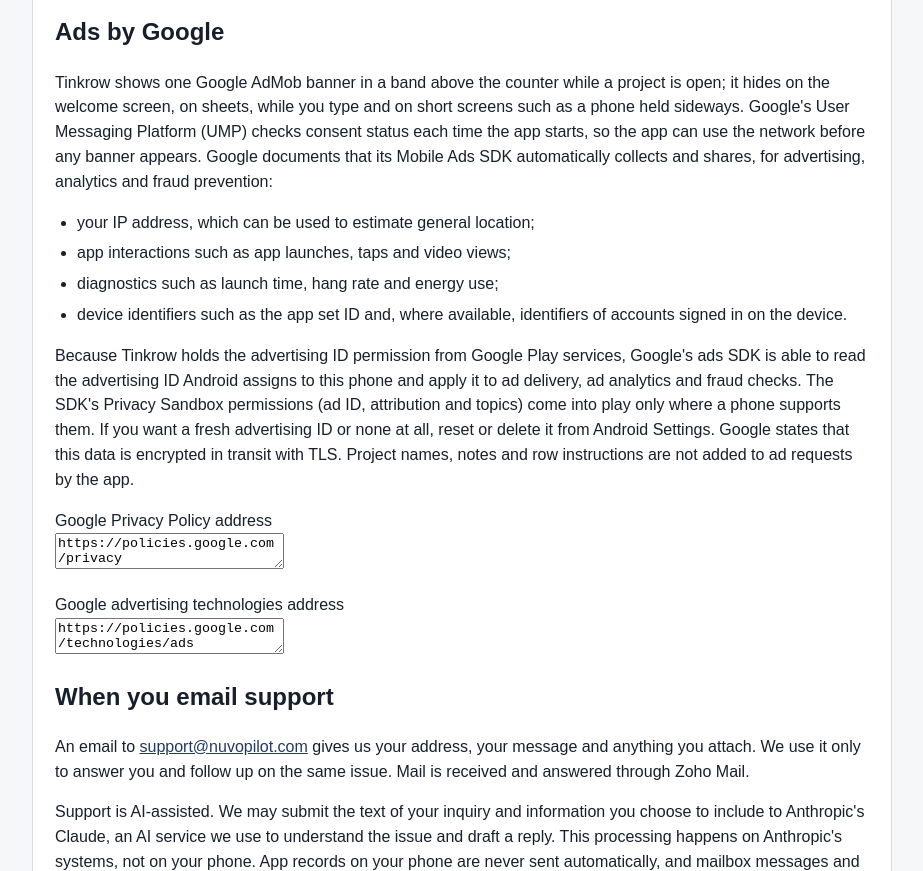
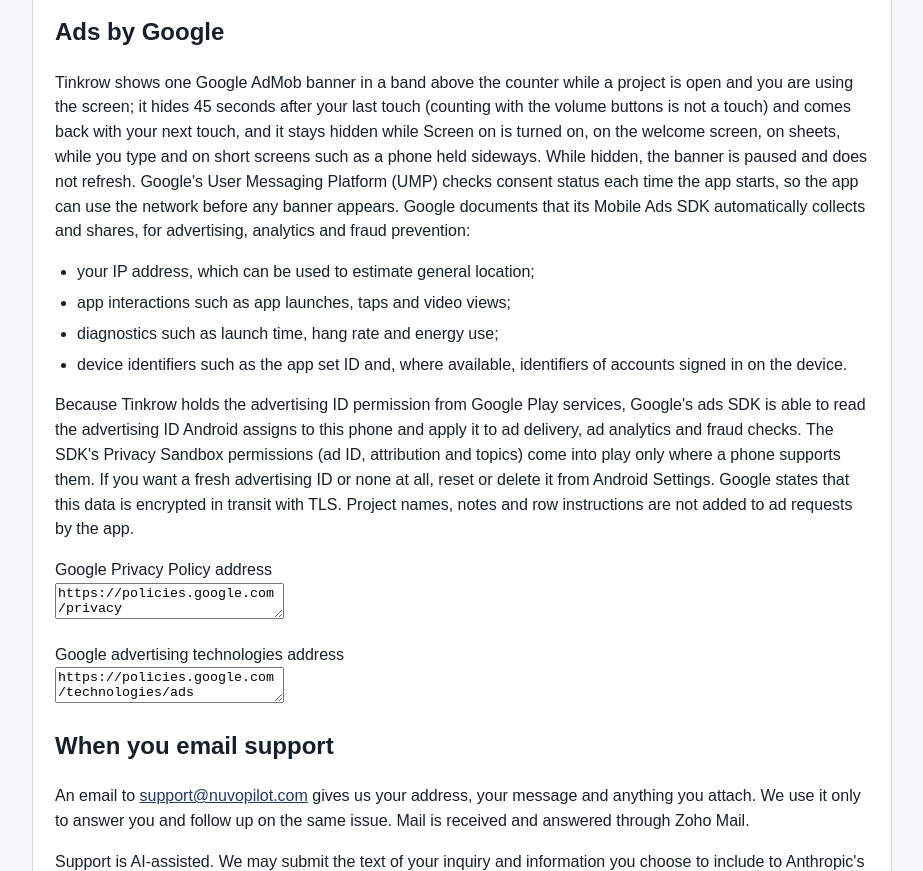
Before and after one commit to learnershift/nuvopilot-site, a website: page apps/knitting/privacy/index.html in a window 1280 px wide. Shown: the part 973-1844 px from the top of the page, without its empty margins (178-1101 px from the left). Drawn offline with Linux system fonts and the light colour scheme.

Commit message:
Tinkrow privacy: banner hides 45 s after the last touch and while Screen on is on (vc4)
Co-Authored-By: Claude Opus 5.5 <noreply@anthropic.com>
Claude-Session: https://claude.ai/code/session_01QywgPQ3vhCp9tmfXQBTnxo

```diff
--- a/apps/knitting/privacy/index.html
+++ b/apps/knitting/privacy/index.html
@@ -15,7 +15,7 @@
 <h2>Permissions</h2>
 <p>Tinkrow itself uses internet and network-state access for Google ads and consent. Its built manifest also carries com.<wbr>google.<wbr>android.<wbr>gms.<wbr>permission.<wbr>AD_ID, merged in from the Google Mobile Ads SDK, and that SDK adds Android's ad services permissions (ad ID, attribution, topics) plus wake-lock and foreground-service access used by its background work library. It requests no notification, contacts, location, camera, photo or storage permission. Android cloud backup of app data is turned off; a direct device-to-device transfer while setting up a new phone may still copy app data.</p>
 <h2>Ads by Google</h2>
-<p>Tinkrow shows one Google AdMob banner in a band above the counter while a project is open; it hides on the welcome screen, on sheets, while you type and on short screens such as a phone held sideways. Google's User Messaging Platform (UMP) checks consent status each time the app starts, so the app can use the network before any banner appears. Google documents that its Mobile Ads SDK automatically collects and shares, for advertising, analytics and fraud prevention:</p>
+<p>Tinkrow shows one Google AdMob banner in a band above the counter while a project is open and you are using the screen; it hides 45 seconds after your last touch (counting with the volume buttons is not a touch) and comes back with your next touch, and it stays hidden while Screen on is turned on, on the welcome screen, on sheets, while you type and on short screens such as a phone held sideways. While hidden, the banner is paused and does not refresh. Google's User Messaging Platform (UMP) checks consent status each time the app starts, so the app can use the network before any banner appears. Google documents that its Mobile Ads SDK automatically collects and shares, for advertising, analytics and fraud prevention:</p>
 <ul><li>your IP address, which can be used to estimate general location;</li><li>app interactions such as app launches, taps and video views;</li><li>diagnostics such as launch time, hang rate and energy use;</li><li>device identifiers such as the app set ID and, where available, identifiers of accounts signed in on the device.</li></ul>
 <p>Because Tinkrow holds the advertising ID permission from Google Play services, Google's ads SDK is able to read the advertising ID Android assigns to this phone and apply it to ad delivery, ad analytics and fraud checks. The SDK's Privacy Sandbox permissions (ad ID, attribution and topics) come into play only where a phone supports them. If you want a fresh advertising ID or none at all, reset or delete it from Android Settings. Google states that this data is encrypted in transit with TLS. Project names, notes and row instructions are not added to ad requests by the app.</p>
 <p><label for="google-privacy-url">Google Privacy Policy address</label><br><textarea id="google-privacy-url" rows="2" cols="26" readonly spellcheck="false" wrap="soft">https://policies.google.com/privacy</textarea></p><p><label for="google-ads-url">Google advertising technologies address</label><br><textarea id="google-ads-url" rows="2" cols="26" readonly spellcheck="false" wrap="soft">https://policies.google.com/technologies/ads</textarea></p>
```
